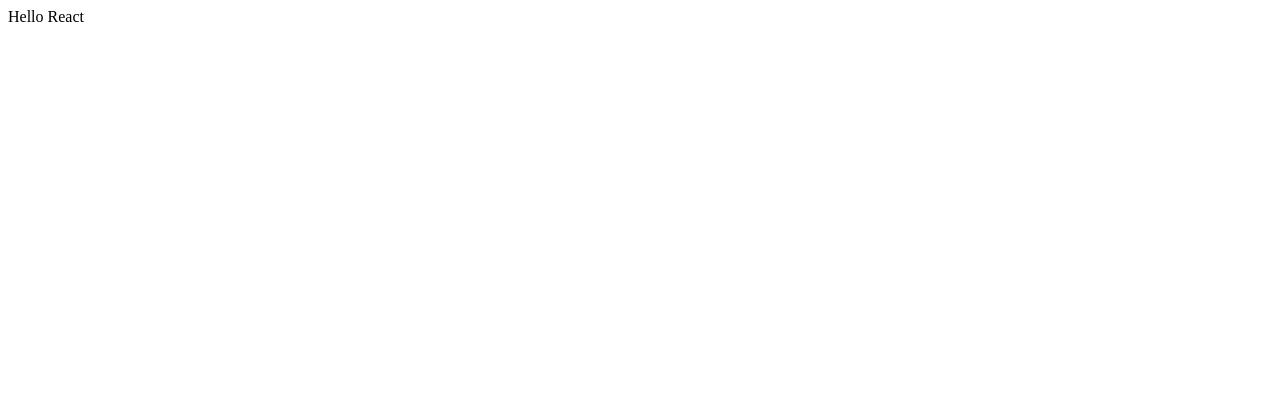
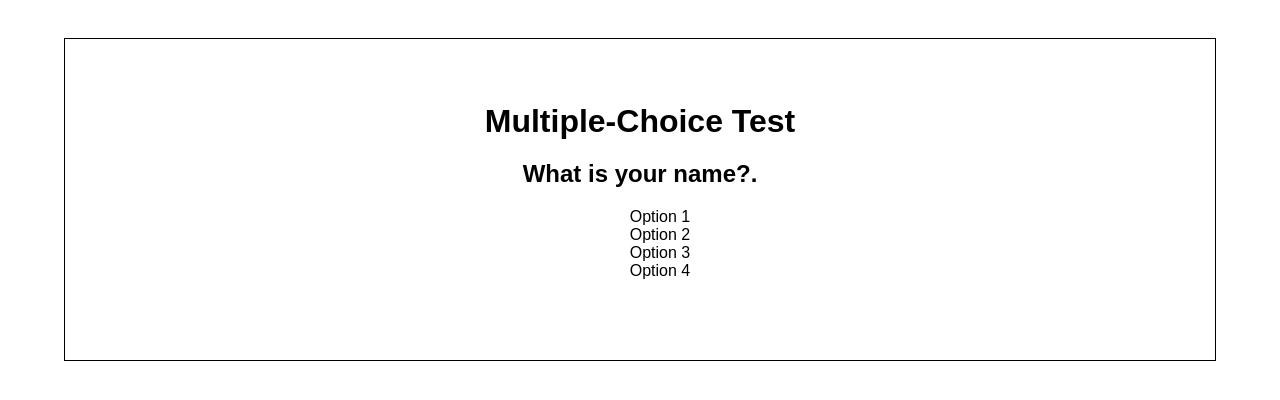
Before and after one commit to anoopmundathan/multiple-choice, a React (Create React App) app: page / in a window 1280 px wide. Shown: the top 400 px of the page. Built offline with nearby package versions, Linux system fonts and the light colour scheme.

Commit message:
Create Header and Question component

```diff
--- /dev/null
+++ b/src/App.css
@@ -0,0 +1,37 @@
+* {
+  box-sizing: border-box;
+}
+
+html,
+body {
+  margin: 0;
+  padding: 0;
+  width: 100%;
+  height: 100%;
+  font-family: "Arial";
+}
+
+h1 {
+  margin: 0;
+  padding: 0;
+}
+
+ul {
+  list-style: none;
+}
+
+.container {
+  width: 90%;
+  padding: 5%;
+  margin: 3% auto;
+  border: 1px solid;
+}
+
+.header {
+  width: 100%;
+  text-align: center;
+}
+
+.question-container {
+  text-align: center;
+}
--- a/src/App.js
+++ b/src/App.js
@@ -1,10 +1,15 @@
 import React, { Component } from 'react'
+import './App.css'
+
+import Header from './components/Header'
+import Question from './components/Question'
 
 class App extends Component {
   render() {
     return (
-      <div>
-        Hello React
+      <div className="container">
+        <Header name="Multiple-Choice Test" />
+        <Question />
       </div>
     );
   }
--- /dev/null
+++ b/src/components/Header.js
@@ -0,0 +1,11 @@
+import React from 'react'
+
+const Header = (props) => {
+  return(
+    <div className="header">
+        <h1>{props.name}</h1>
+    </div>
+  )
+}
+
+export default Header
--- /dev/null
+++ b/src/components/Question.js
@@ -0,0 +1,17 @@
+import React from 'react'
+
+const Question = () => {
+  return(
+    <div className="question-container">
+      <h2>What is your name?.</h2>
+      <ul>
+        <li>Option 1</li>
+        <li>Option 2</li>
+        <li>Option 3</li>
+        <li>Option 4</li>
+      </ul>
+    </div>
+  )
+}
+
+export default Question
```
